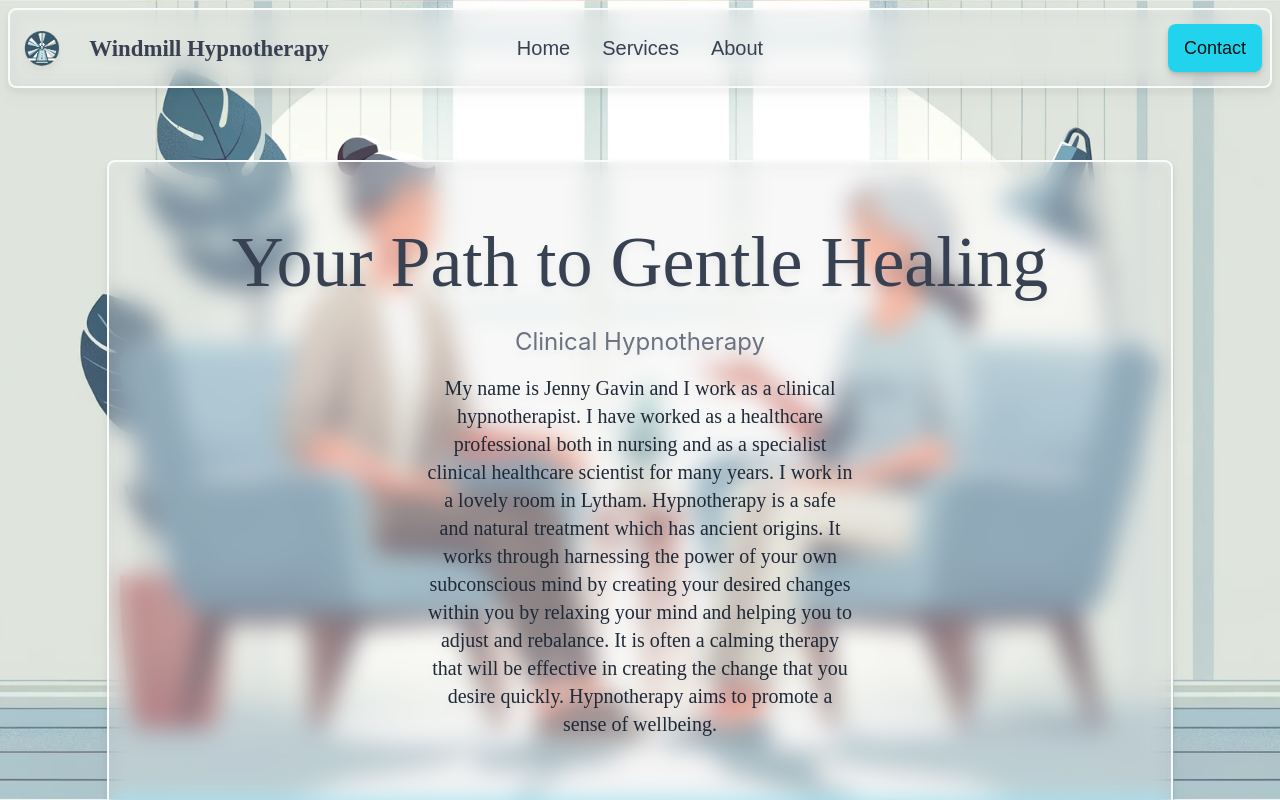
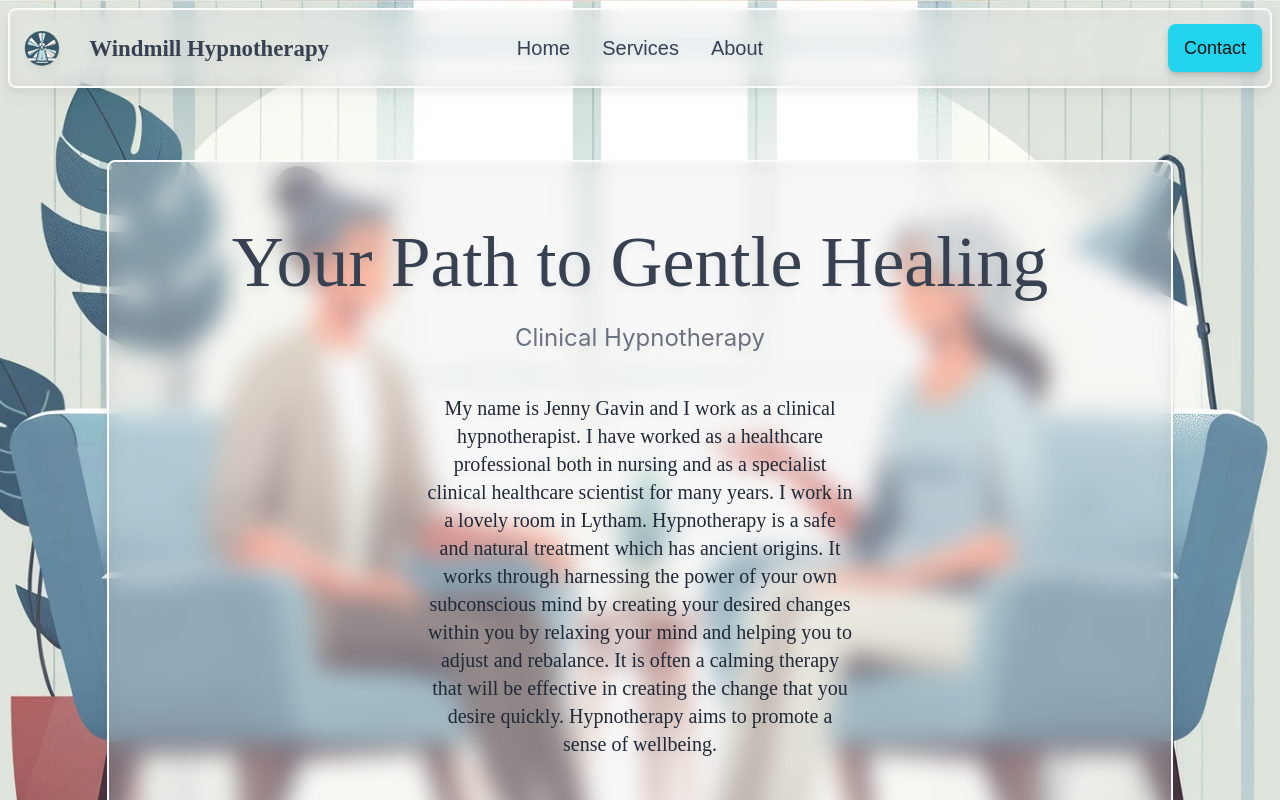
Before and after one commit to oscargavin/windmill-therapy, a React (Create React App) app: page / in a window 1280 px wide. Shown: the top 800 px of the page. Built offline with nearby package versions, Linux system fonts and the light colour scheme.

Commit message:
aesthetic changes

```diff
--- a/src/components/Background.js
+++ b/src/components/Background.js
@@ -7,7 +7,7 @@ function Background() {
         <h1 className="text-5xl font-pacifico mb-6 mx-auto text-center md:text-7xl text-gray-700">
           Your Path to Gentle Healing
         </h1>
-        <h2 className="text-2xl mx-auto font-messiri title text-gray-500 mt-1">
+        <h2 className="text-2xl mx-auto font-messiri title text-gray-500 mb-6">
           Clinical Hypnotherapy
         </h2>
         <p className="mt-4 text-center text-md md:text-xl text-gray-800 font-gothic w-4/5 md:w-2/5 mx-auto">
@@ -22,14 +22,14 @@ function Background() {
           that you desire quickly. Hypnotherapy aims to promote a sense of
           wellbeing.
         </p>
-        <div className="flex flex-row space-x-2 mt-24 justify-center">
+        <div className="flex flex-row space-x-2 mt-12 md:mt-24 justify-center">
           <button className="btn btn-accent bg-cyan-400 font-extralight hover:bg-cyan-500">
-            <Link to="/contact" className="text-xl font-light font-messiri">
+            <Link to="/contact" className="md:text-xl font-light font-messiri">
               Contact
             </Link>
           </button>
           <button className="btn btn-outline bg-blue-100 bg-opacity-30 border-gray-500 text-gray-500">
-            <Link to="/services" className="text-xl font-light font-messiri">
+            <Link to="/services" className="md:text-xl font-light font-messiri">
               Services
             </Link>
           </button>
--- a/src/pages/HomePage.js
+++ b/src/pages/HomePage.js
@@ -37,7 +37,7 @@ export default function HomePage() {
         ref={refNavBackground}
         className={`fade-in ${
           inViewNavBackground ? "visible" : ""
-        } bg-hero-background bg-cover bg-center bg-no-repeat h-screen w-screen`}
+        } bg-hero-background bg-cover bg-center bg-no-repeat md:h-full mb-16`}
       >
         <Nav />
         <Background />
```
